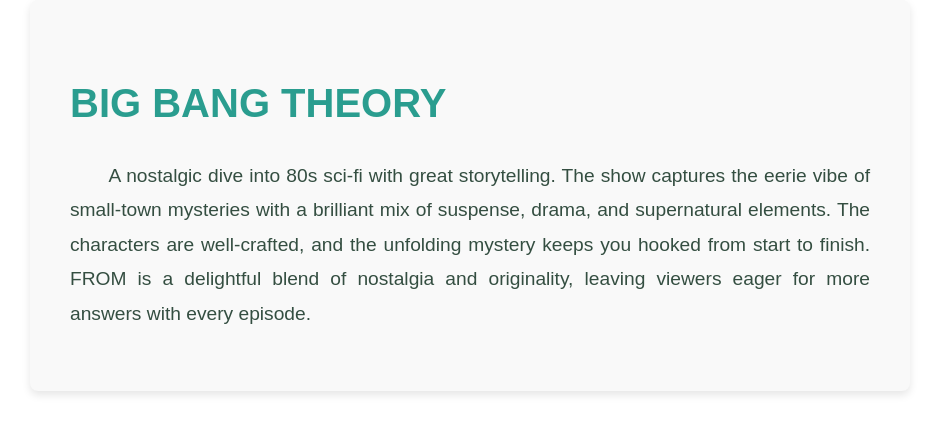
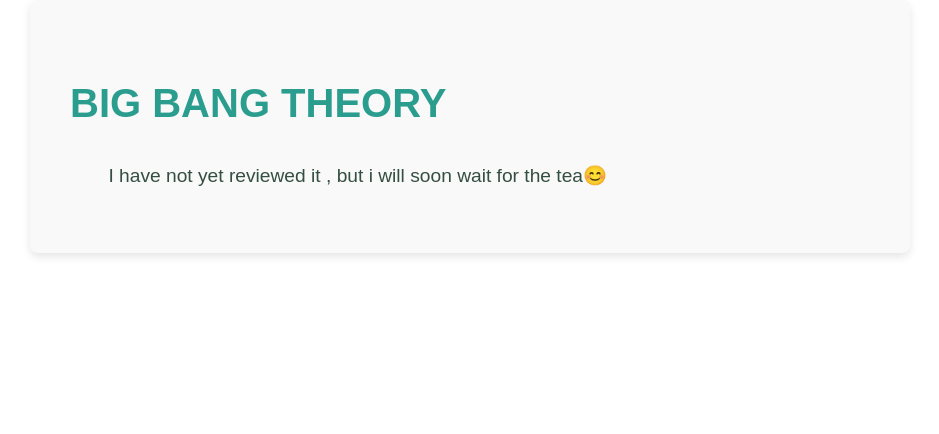
Before and after one commit to Kyomuhe/critics_corner, a React (Create React App) app: page /critics_corner/reviews in a window 1280 px wide. Both pictures are taken after a click on the element "Big Bang Theory". Shown: the top 434 px of the page, without its empty margins (170-1109 px from the left). Built offline with nearby package versions, Linux system fonts and the light colour scheme.

Commit message:
added progress

```diff
--- a/src/ReviewDetail.js
+++ b/src/ReviewDetail.js
@@ -16,26 +16,47 @@
 
 
 
-
-
       `,
   },
   2: {
     title: "FROM",
     content: `
-      A nostalgic dive into 80s sci-fi with great storytelling.
-      The show captures the eerie vibe of small-town mysteries
-      with a brilliant mix of suspense, drama, and supernatural elements.
-      The characters are well-crafted, and the unfolding mystery keeps you hooked
-      from start to finish. FROM is a delightful blend of nostalgia and originality,
-      leaving viewers eager for more answers with every episode.
+    From was one of those shows that had me glued to the edge of my seat every single episode. Honestly, it just kept getting hotter and hotter, with every mystery stranger than the last. At one point, I was convinced it had to be some sort of government experiment, with certain people secretly in on it. But nope—that theory went straight out the window as things got weirder and weirder.
+    Let’s talk about the strange stuff: the creepy monsters that came out at night and just smiled at their victims before brutally killing them. Like, why are they so happy about it? Then there was that random radio transmission hinting that someone was watching or manipulating the people stuck in the town. And don’t even get me started on the bizarre talismans that somehow kept the monsters at bay. Oh, and the trees. Yes, trees that could magically transport you to another part of town—or somewhere even worse. It was all so bizarre, and yet you couldn’t stop watching because you just had to know what was going on.
+    And then came the ending of season 3. The big plot twist was… rebirth? Really? I mean, after all that suspense, I was expecting something mind-blowing, but instead, it felt like the show threw us a curveball that didn’t quite land. It wasn’t bad, but I’d definitely built up something bigger in my head. Still, for a series packed with this much mystery and chaos, From definitely knows how to keep you hooked.
+    Lets keep waiting for season 4.
+
+
+
+
+
+
+
+
     `,
   },
 
   3: {
     title: "BIG BANG THEORY",
     content:
-      "A nostalgic dive into 80s sci-fi with great storytelling. The show captures the eerie vibe of small-town mysteries with a brilliant mix of suspense, drama, and supernatural elements. The characters are well-crafted, and the unfolding mystery keeps you hooked from start to finish. FROM is a delightful blend of nostalgia and originality, leaving viewers eager for more answers with every episode.",
+    "I have not yet reviewed it , but i will soon wait for the tea😊"
+  },
+
+
+  4: {
+    title: "Chicago Pd",
+    content:
+    "I have not yet reviewed it , but i will soon wait for the tea😊"
+  },
+  5: {
+    title: "A Series of Unfortunate Events",
+    content:
+    "I have not yet reviewed it , but i will soon wait for the tea😊"
+  },
+  6: {
+    title: "Blackish",
+    content:
+    "I have not yet reviewed it , but i will soon wait for the tea😊"
   },
 
 };
--- a/src/ReviewsPage.js
+++ b/src/ReviewsPage.js
@@ -16,7 +16,7 @@
   { id: 3, title: "Big Bang Theory", image: big },
   { id: 4, title: "Chicago Pd", image: chicago },
   { id: 5, title: "A Series of Unfortunate Events", image: unfort },
-  { id: 6, title: "Black", image: black },
+  { id: 6, title: "Blackish", image: black },
 
 
 
```
